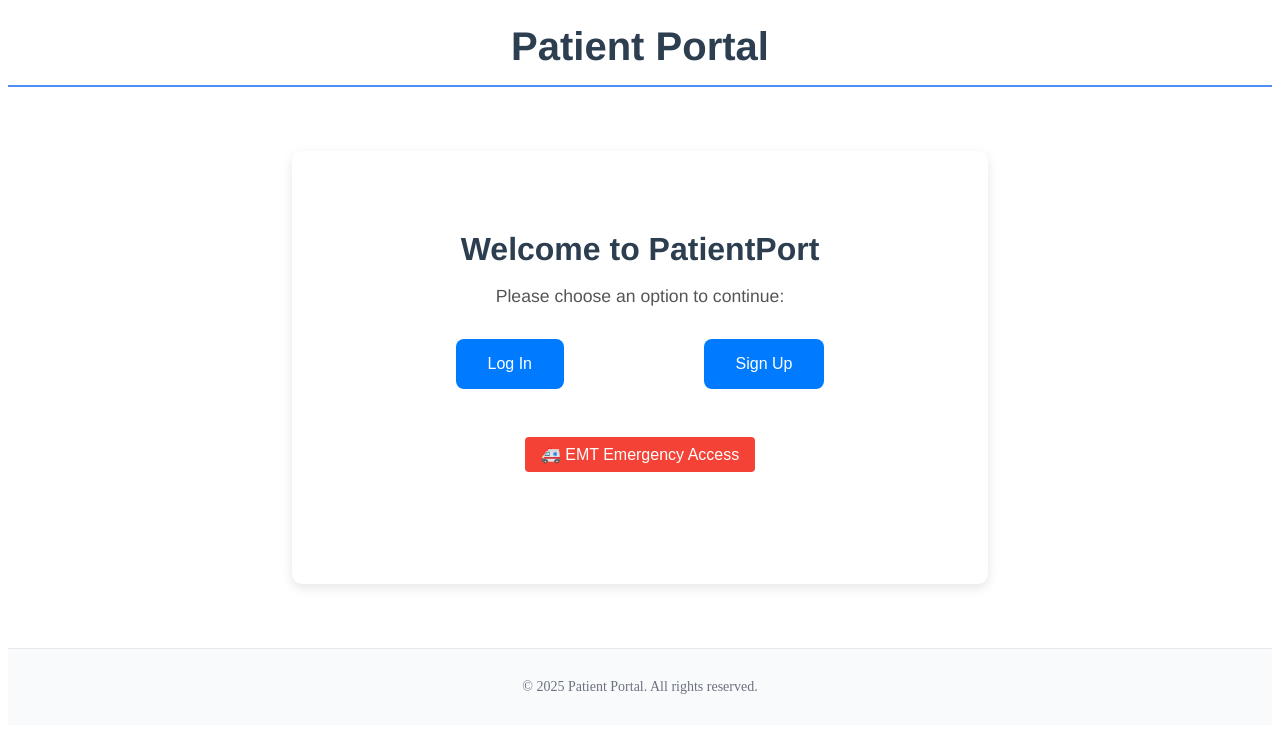
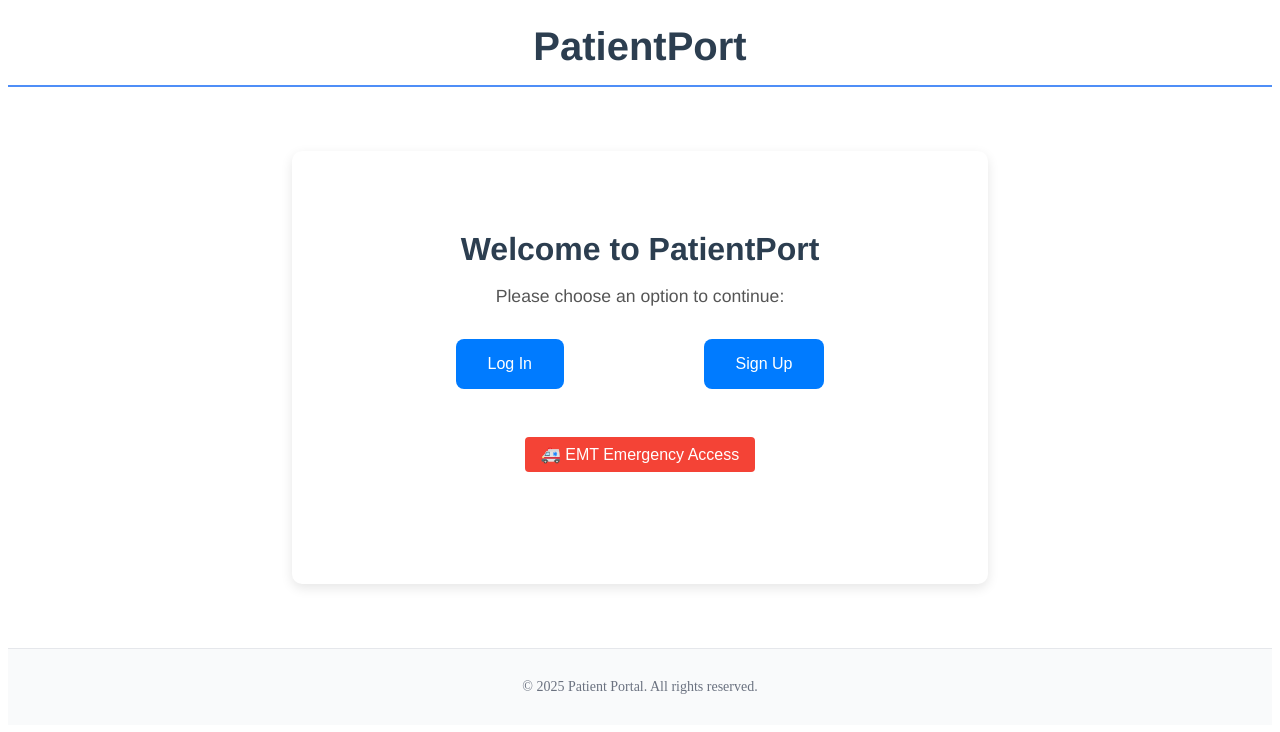
Before and after one commit to dinn7470/PatientPort_, a React (Vite) app in the folder frontend/: page / in a window 1280 px wide. Shown: the top 732 px of the page. Built offline with nearby package versions, Linux system fonts and the light colour scheme.

Commit message:
uodated header name

```diff
--- a/frontend/src/App.jsx
+++ b/frontend/src/App.jsx
@@ -45,7 +45,7 @@ function App() {
     return (
         <>
             <header className="app-header">
-                <h1>Patient Portal</h1>
+                <h1>PatientPort</h1>
             </header>
 
             <main className="app-main">
```
